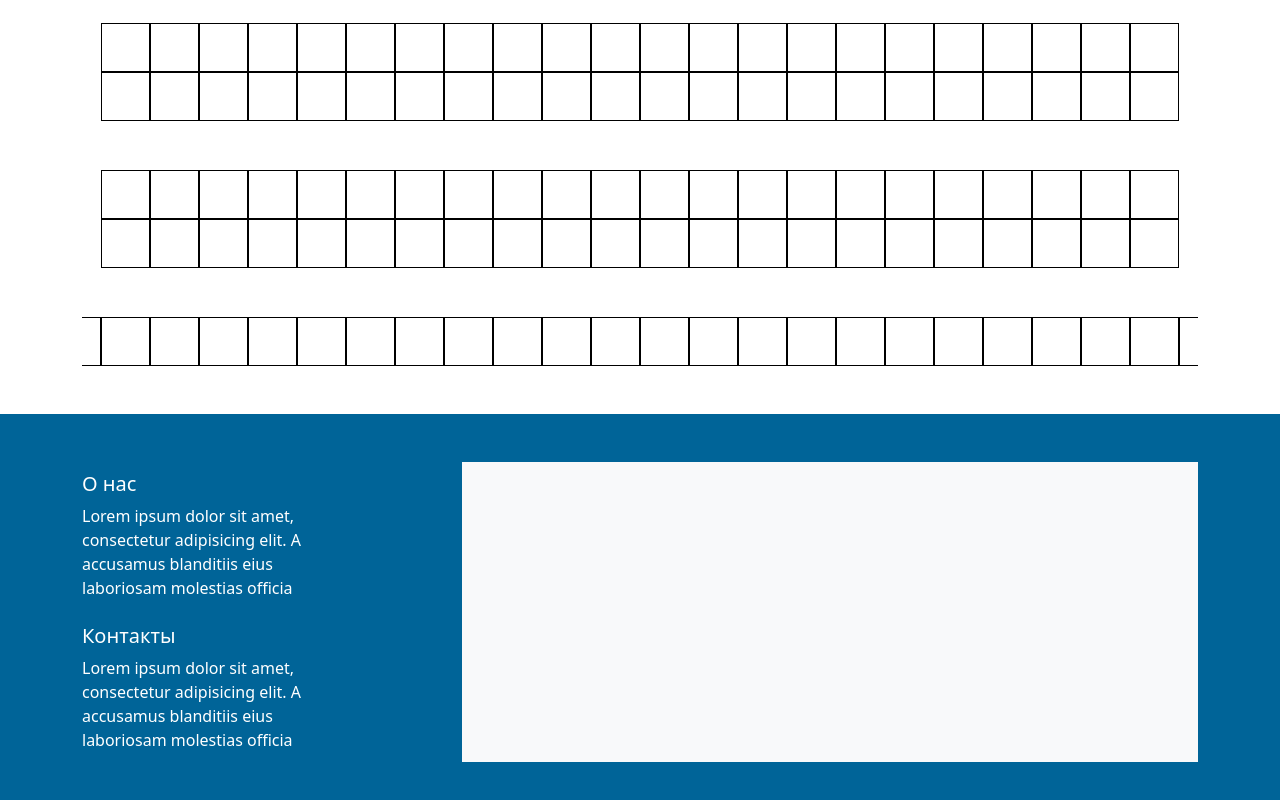
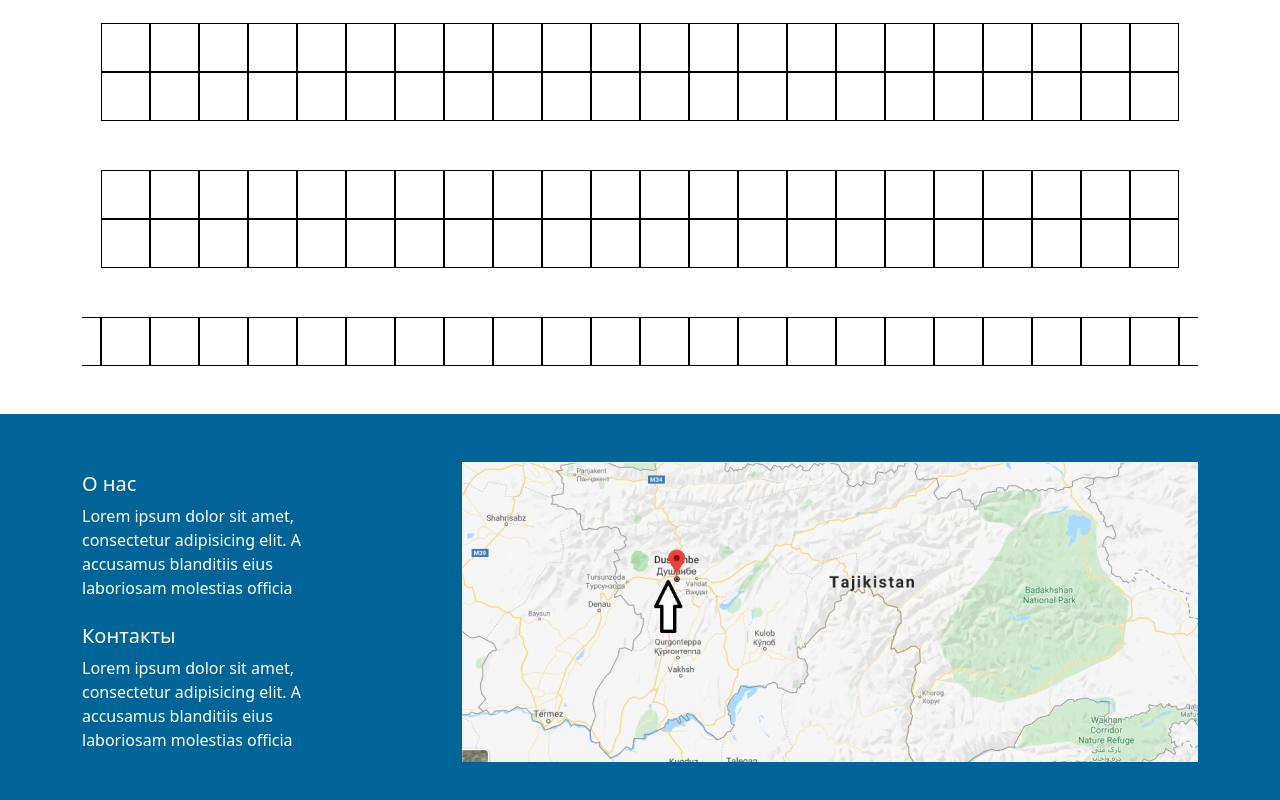
Before and after one commit to davlatsultonov/avtoservice, a website built with Vite: page src/pages/services.html in a window 1280 px wide. Shown: the part 640-1440 px from the top of the page. Built offline with nearby package versions, Linux system fonts and the light colour scheme.

Commit message:
add map image to map block in footer

```diff
--- a/src/pages/services.html
+++ b/src/pages/services.html
@@ -488,7 +488,7 @@
         </div>
       </div>
       <div class="col-12 col-md-7 col-lg-8 offset-lg-1 ms-lg-auto">
-        <div id="map" class="bg-light"></div>
+        <div id="map" class="bg-light" style="background-image: url('../assets/map.png')"></div>
       </div>
     </div>
   </div>
```
Also changed, not shown: src/index.html (+1 -1 lines), src/assets/map.png (added).
